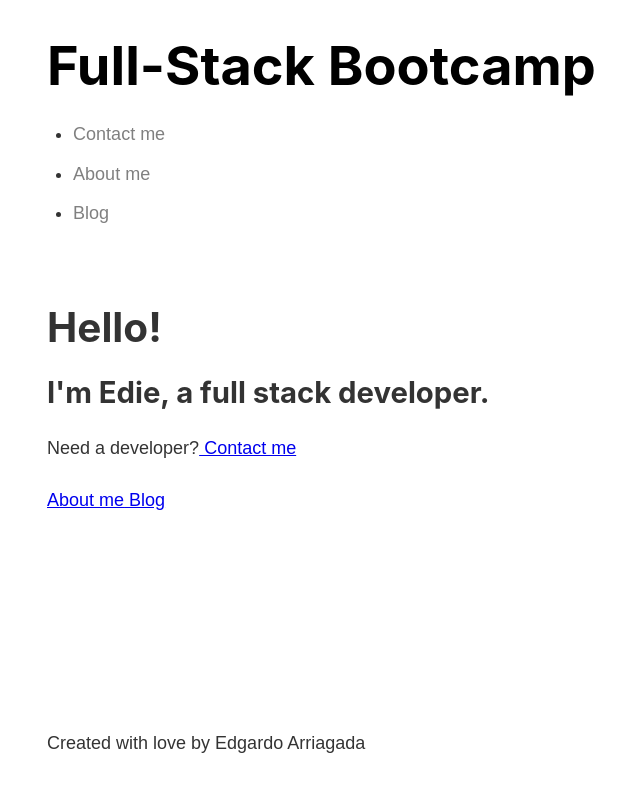
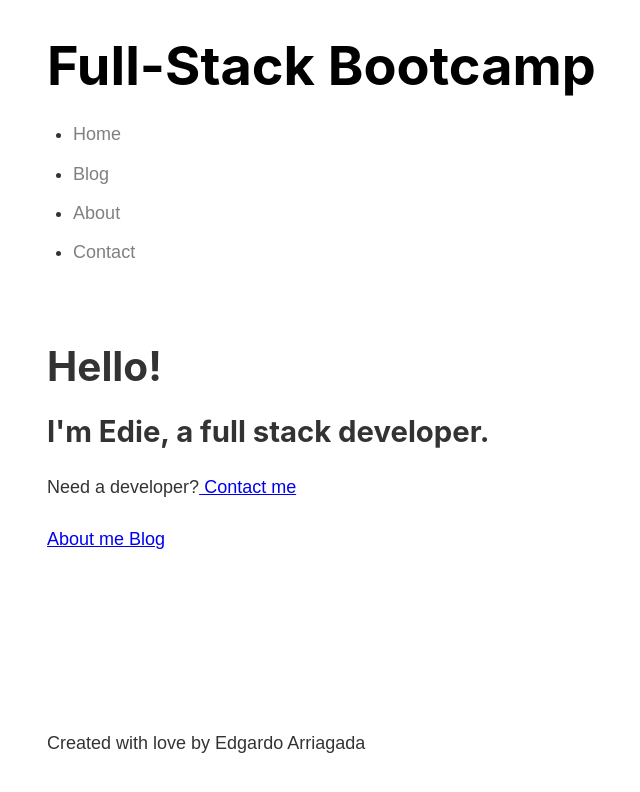
Before and after one commit to EdgardoArriagada/gatsby-bootcamp, a Gatsby site: page / in a window 1280 px wide. Shown: the whole page, without its empty margins (35-675 px from the left). Built offline with nearby package versions, Linux system fonts and the light colour scheme; Gatsby itself is replaced by a stand-in of ours.

Commit message:
modify header styles

```diff
--- a/src/components/header.js
+++ b/src/components/header.js
@@ -26,19 +26,9 @@ const Header = () => {
             <Link
               className={css.link}
               activeClassName={css.activeNavItem}
-              to="/contact"
+              to="/"
             >
-              Contact me
-            </Link>
-          </li>
-
-          <li>
-            <Link
-              className={css.link}
-              activeClassName={css.activeNavItem}
-              to="/about"
-            >
-              About me
+              Home
             </Link>
           </li>
 
@@ -51,6 +41,25 @@ const Header = () => {
               Blog
             </Link>
           </li>
+
+          <li>
+            <Link
+              className={css.link}
+              activeClassName={css.activeNavItem}
+              to="/about"
+            >
+              About
+            </Link>
+          </li>
+          <li>
+            <Link
+              className={css.link}
+              activeClassName={css.activeNavItem}
+              to="/contact"
+            >
+              Contact
+            </Link>
+          </li>
         </ul>
       </nav>
     </header>
--- a/src/components/header.module.scss
+++ b/src/components/header.module.scss
@@ -16,13 +16,15 @@
 
 .link {
   color: grey;
+  padding-bottom: 0.05rem;
   margin-right: 1.3rem;
   text-decoration: none;
   &:hover {
-    color: magenta;
+    color: #1b1b1b;
   }
 }
 
 .active-nav-item {
-  color: magenta;
+  color: #1b1b1b;
+  border-bottom: 1px solid #1b1b1b;
 }
```
